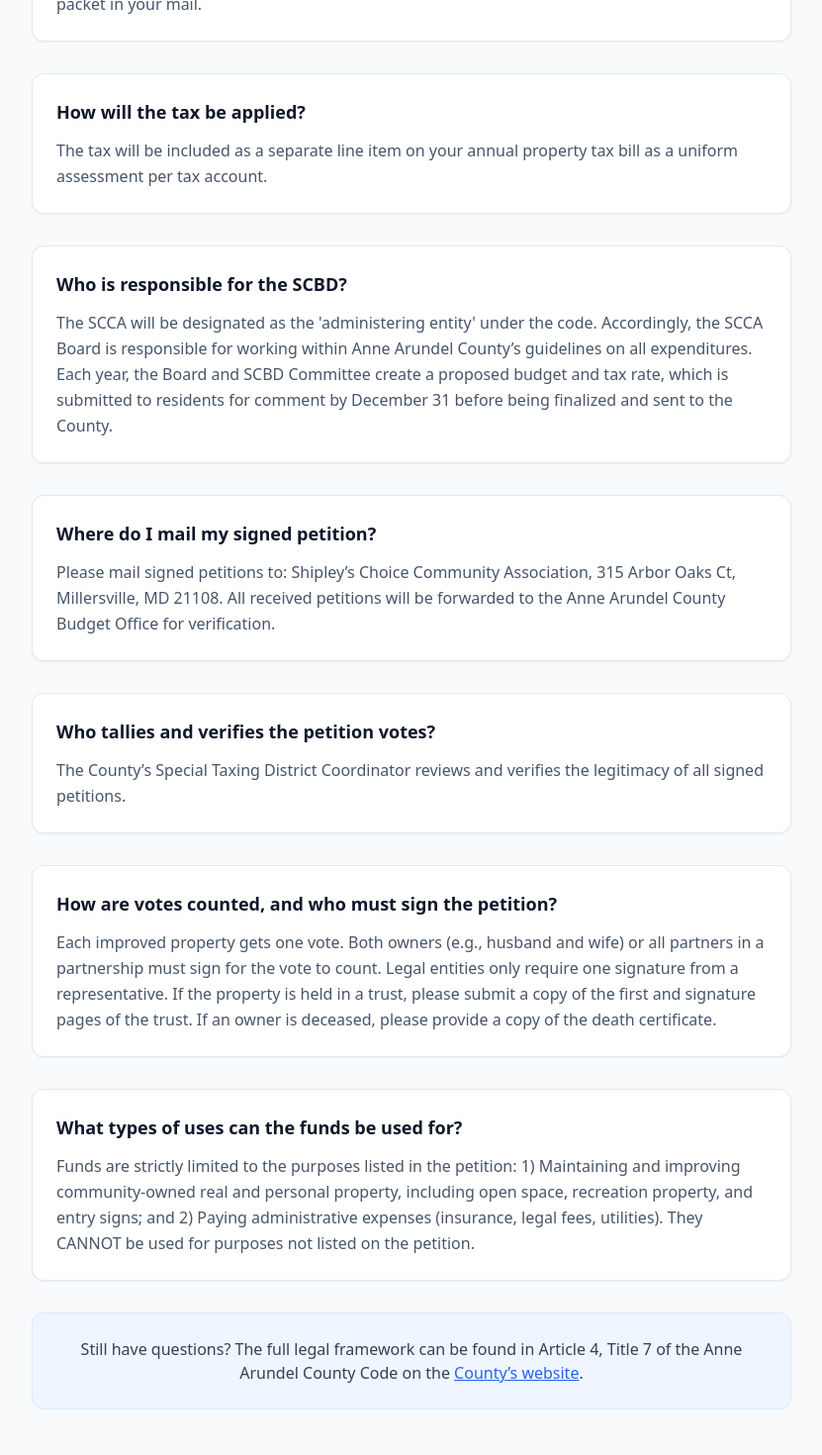
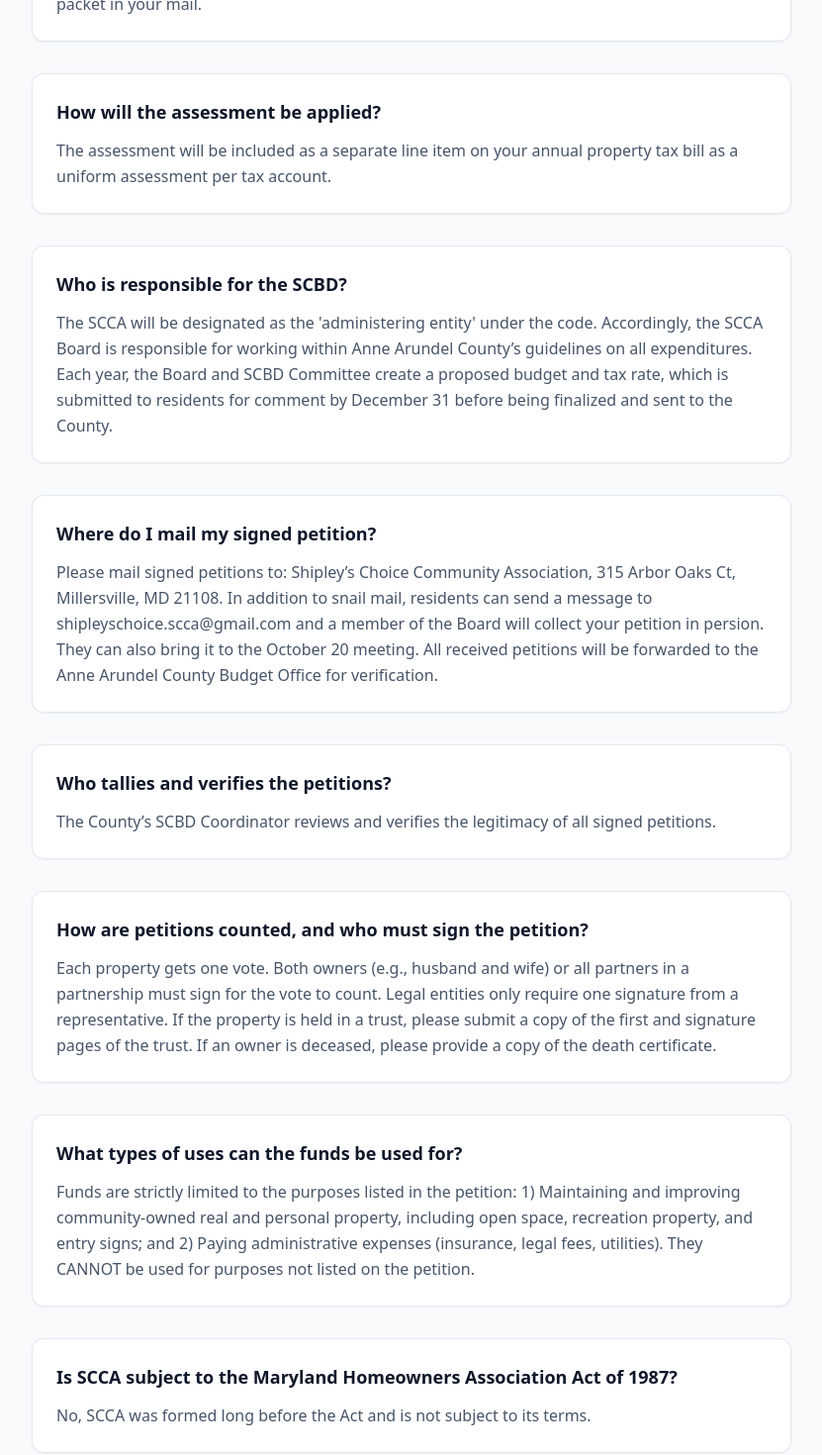
Before and after one commit to tschulmeister/scca-website, a SvelteKit app: page /why-scbd-faq in a window 1280 px wide. Shown: the part 1840-3310 px from the top of the page at 99% size, without its empty margins (224-1055 px from the left). Built offline with nearby package versions, Linux system fonts and the light colour scheme.

Commit message:
updated to faq

```diff
--- a/src/routes/why-scbd-faq/+page.svelte
+++ b/src/routes/why-scbd-faq/+page.svelte
@@ -17,7 +17,8 @@
             answer: "The law concerning Special Community Benefit Districts is found in Article 4, Title 7 of the Anne Arundel County Code, available on the County’s website at www.aacounty.org. The Office of the Budget has also developed administrative guidelines for establishing and operating these districts.",
         },
         {
-            question: "Will the SCBD budget be made available to property owners?",
+            question:
+                "Will the SCBD budget be made available to property owners?",
             answer: "Yes. Unlike the SCCA, which operates on a calendar-year cycle, the SCBD operates on the County's fiscal year cycle (July 1 to June 30). Under Article 4, Title 7 of the Anne Arundel County Code, the SCCA (as the administering entity) must prepare the SCBD’s proposed annual budget and submit it to all property owners for their comments by December 31 of each year. The final budget request must be submitted to the County on or before January 31. This separate timeline ensures all owners have ample opportunity to comment on the SCBD budget before it goes to the County for inclusion in their spring budget process.",
         },
         {
@@ -25,8 +26,8 @@
             answer: "There is no set 'voting day.' Because establishing an SCBD requires the verified signatures of owners representing a two-thirds (2/3) supermajority of all properties, signatures are collected continuously until the threshold is met. Please note that under County guidelines, the official petition and ballot package must be distributed as a standalone mailing and cannot be combined with the regular SCCA annual newsletter. Please look out for this separate, official packet in your mail.",
         },
         {
-            question: "How will the tax be applied?",
-            answer: "The tax will be included as a separate line item on your annual property tax bill as a uniform assessment per tax account.",
+            question: "How will the assessment be applied?",
+            answer: "The assessment will be included as a separate line item on your annual property tax bill as a uniform assessment per tax account.",
         },
         {
             question: "Who is responsible for the SCBD?",
@@ -34,19 +35,25 @@
         },
         {
             question: "Where do I mail my signed petition?",
-            answer: "Please mail signed petitions to: Shipley’s Choice Community Association, 315 Arbor Oaks Ct, Millersville, MD 21108. All received petitions will be forwarded to the Anne Arundel County Budget Office for verification.",
+            answer: "Please mail signed petitions to: Shipley’s Choice Community Association, 315 Arbor Oaks Ct, Millersville, MD 21108. In addition to snail mail, residents can send a message to shipleyschoice.scca@gmail.com and a member of the Board will collect your petition in persion. They can also bring it to the October 20 meeting. All received petitions will be forwarded to the Anne Arundel County Budget Office for verification.",
         },
         {
-            question: "Who tallies and verifies the petition votes?",
-            answer: "The County’s Special Taxing District Coordinator reviews and verifies the legitimacy of all signed petitions.",
+            question: "Who tallies and verifies the petitions?",
+            answer: "The County’s SCBD Coordinator reviews and verifies the legitimacy of all signed petitions.",
         },
         {
-            question: "How are votes counted, and who must sign the petition?",
-            answer: "Each improved property gets one vote. Both owners (e.g., husband and wife) or all partners in a partnership must sign for the vote to count. Legal entities only require one signature from a representative. If the property is held in a trust, please submit a copy of the first and signature pages of the trust. If an owner is deceased, please provide a copy of the death certificate.",
+            question:
+                "How are petitions counted, and who must sign the petition?",
+            answer: "Each property gets one vote. Both owners (e.g., husband and wife) or all partners in a partnership must sign for the vote to count. Legal entities only require one signature from a representative. If the property is held in a trust, please submit a copy of the first and signature pages of the trust. If an owner is deceased, please provide a copy of the death certificate.",
         },
         {
             question: "What types of uses can the funds be used for?",
             answer: "Funds are strictly limited to the purposes listed in the petition: 1) Maintaining and improving community-owned real and personal property, including open space, recreation property, and entry signs; and 2) Paying administrative expenses (insurance, legal fees, utilities). They CANNOT be used for purposes not listed on the petition.",
+        },
+        {
+            question:
+                "Is SCCA subject to the Maryland Homeowners Association Act of 1987?",
+            answer: "No, SCCA was formed long before the Act and is not subject to its terms.",
         },
     ];
 </script>
@@ -62,7 +69,10 @@
         </h1>
         <p class="mt-4 max-w-2xl mx-auto text-slate-300">
             Answers to common questions regarding the Special Community Benefits
-            District proposal. <strong>Please note:</strong> A full standalone packet containing comprehensive details and official petition forms will be distributed separately to all households—by law, this cannot be combined with the regular SCCA annual newsletter.
+            District proposal. <strong>Please note:</strong> A full standalone packet
+            containing comprehensive details and official petition forms will be
+            distributed separately to all households—by law, this cannot be combined
+            with the regular SCCA annual newsletter.
         </p>
     </div>
 </section>
```
